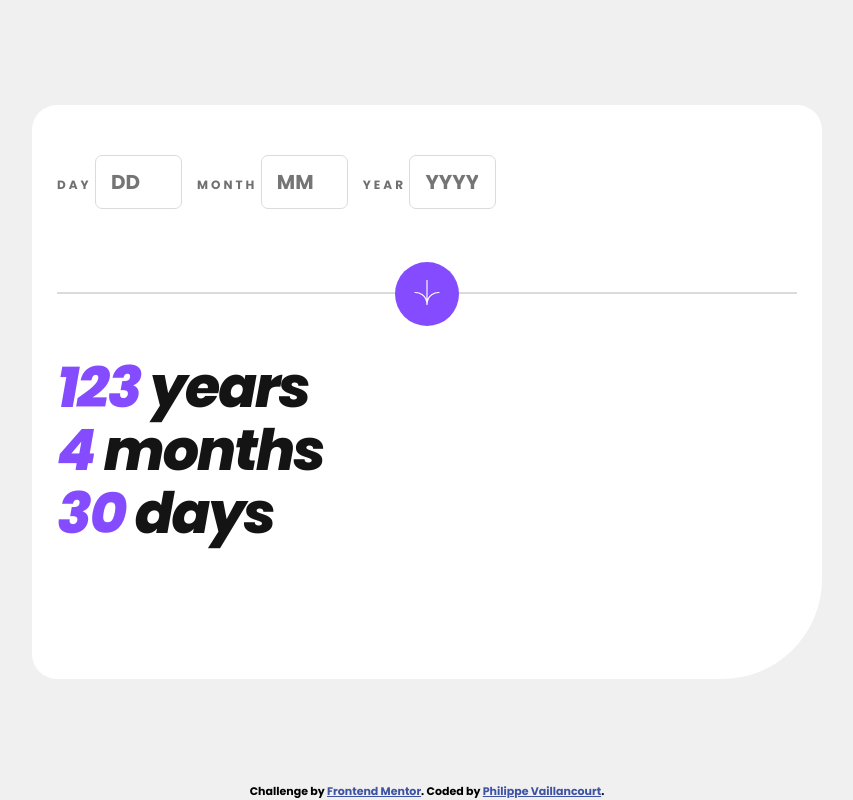
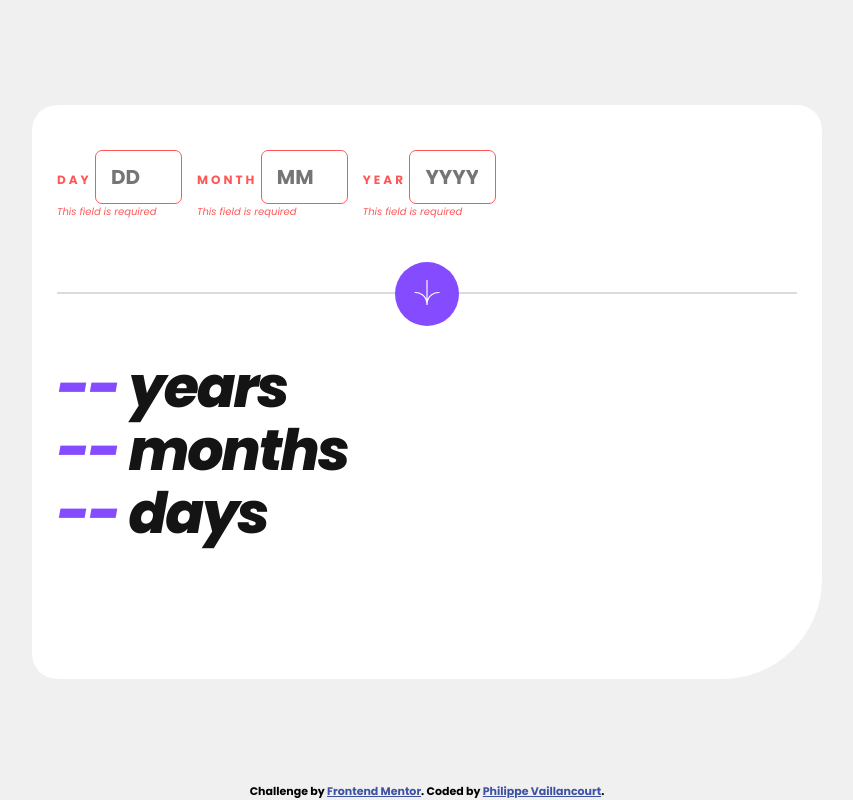
Before and after one commit to snowfrogdev/age-calculator-app, a website with bundled scripts: page index.html in a window 1280 px wide. Both pictures are taken after a click on the button 640 px from the left and 293 px from the top of the page. Shown: the whole page, without its empty margins (213-1066 px from the left). Built offline with nearby package versions, Linux system fonts and the light colour scheme.

Commit message:
Implement required field validation #6

```diff
--- a/index.html
+++ b/index.html
@@ -38,7 +38,7 @@
       }
 
       .form-section {
-        --form-section-padding-top: 50px;
+        --form-section-padding-top: 45px;
         flex-basis: calc(187px - var(--form-section-padding-top));
         padding-top: var(--form-section-padding-top);
       }
@@ -54,6 +54,10 @@
         letter-spacing: 3px;
       }
 
+      label.invalid {
+        color: var(--primary-color-light-red);
+      }
+
       input {
         width: 68px;
         height: 50px;
@@ -64,6 +68,18 @@
         font-size: 20px;
         font-weight: 700;
         color: var(--neutral-color-off-black);
+      }
+
+      input.invalid {
+        border: 1px solid var(--primary-color-light-red);
+      }
+
+      .error {
+        color: var(--primary-color-light-red);
+        font-weight: 400;
+        font-style: italic;
+        font-size: 10px;
+        margin: 0;
       }
 
       .divider-container {
@@ -137,18 +153,21 @@
     <main>
       <div class="card">
         <div class="form-section">
-          <form>
+          <form novalidate>
             <div class="input-group">
               <label for="day">DAY</label>
-              <input type="number" id="day" name="day" placeholder="DD" />
+              <input type="number" id="day" name="day" placeholder="DD" required min="1" max="31" />
+              <p id="day-error" class="error" aria-live="polite"></p>
             </div>
             <div class="input-group">
               <label for="month">MONTH</label>
-              <input type="number" id="month" name="month" placeholder="MM" />
+              <input type="number" id="month" name="month" placeholder="MM" required min="1" max="12" />
+              <p id="month-error" class="error" aria-live="polite"></p>
             </div>
             <div class="input-group">
               <label for="year">YEAR</label>
-              <input type="number" id="year" name="year" placeholder="YYYY" />
+              <input type="number" id="year" name="year" placeholder="YYYY" required />
+              <p id="year-error" class="error" aria-live="polite"></p>
             </div>
           </form>
         </div>
--- a/src/main.ts
+++ b/src/main.ts
@@ -2,7 +2,18 @@ import { getAge } from "./getAge.js";
 import { pluralize } from "./pluralize.js";
 
 const formElement = document.querySelector("form")!;
+const dayInputLabelElement = document.querySelector("label[for='day']")!;
+const monthInputLabelElement = document.querySelector("label[for='month']")!;
+const yearInputLabelElement = document.querySelector("label[for='year']")!;
+const dayInputElement = document.querySelector("#day")! as HTMLInputElement;
+const monthInputElement = document.querySelector("#month")! as HTMLInputElement;
+const yearInputElement = document.querySelector("#year")! as HTMLInputElement;
+const dayInputErrorElement = document.querySelector("#day-error")!;
+const monthInputErrorElement = document.querySelector("#month-error")!;
+const yearInputErrorElement = document.querySelector("#year-error")!;
+
 const submitButton = document.querySelector("button")!;
+
 const resultDaysElement = document.querySelector("#result-days")!;
 const resultMonthsElement = document.querySelector("#result-months")!;
 const resultYearsElement = document.querySelector("#result-years")!;
@@ -10,12 +21,61 @@ const resultDaysLabelElement = document.querySelector("#result-days-label")!;
 const resultMonthsLabelElement = document.querySelector("#result-months-label")!;
 const resultYearsLabelElement = document.querySelector("#result-years-label")!;
 
+dayInputElement.addEventListener("input", () => {
+  if (dayInputElement.validity.valid) {
+    dayInputLabelElement.classList.remove("invalid");
+    dayInputElement.classList.remove("invalid");
+    dayInputErrorElement.textContent = "";
+  }
+});
+
+monthInputElement.addEventListener("input", () => {
+  if (monthInputElement.validity.valid) {
+    monthInputLabelElement.classList.remove("invalid");
+    monthInputElement.classList.remove("invalid");
+    monthInputErrorElement.textContent = "";
+  }
+});
+
+yearInputElement.addEventListener("input", () => {
+  if (yearInputElement.validity.valid) {
+    yearInputLabelElement.classList.remove("invalid");
+    yearInputElement.classList.remove("invalid");
+    yearInputErrorElement.textContent = "";
+  }
+});
+
 submitButton.addEventListener("click", (event) => {
   event.preventDefault();
   const formData = new FormData(formElement);
   const day = formData.get("day") as string;
   const month = formData.get("month") as string;
   const year = formData.get("year") as string;
+
+  let hasErrors = false;
+
+  if (day === "") {
+    dayInputLabelElement.classList.add("invalid");
+    dayInputElement.classList.add("invalid");
+    dayInputErrorElement.textContent = "This field is required";
+    hasErrors = true;
+  }
+
+  if (month === "") {
+    monthInputLabelElement.classList.add("invalid");
+    monthInputElement.classList.add("invalid");
+    monthInputErrorElement.textContent = "This field is required";
+    hasErrors = true;
+  }
+
+  if (year === "") {
+    yearInputLabelElement.classList.add("invalid");
+    yearInputElement.classList.add("invalid");
+    yearInputErrorElement.textContent = "This field is required";
+    hasErrors = true;
+  }
+
+  if (hasErrors) return;
 
   const age = getAge(new Date(+year, +month - 1, +day));
 
```
Also changed, not shown: dist/src/main.js, 1 other file.
